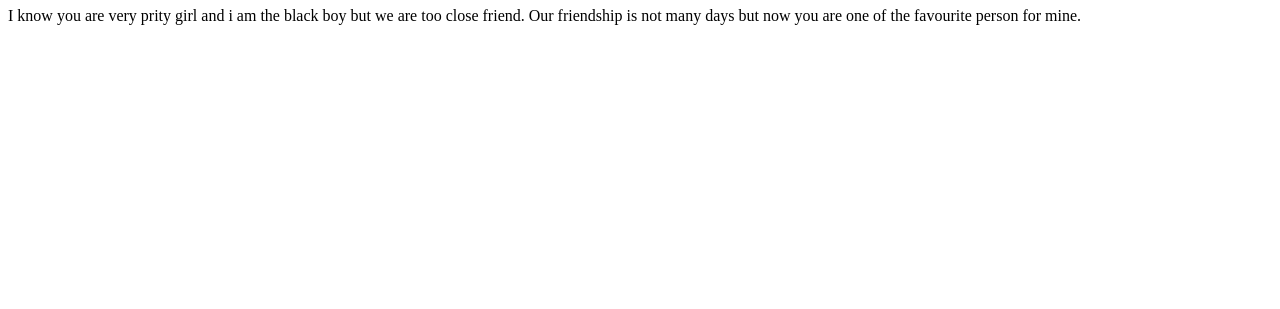
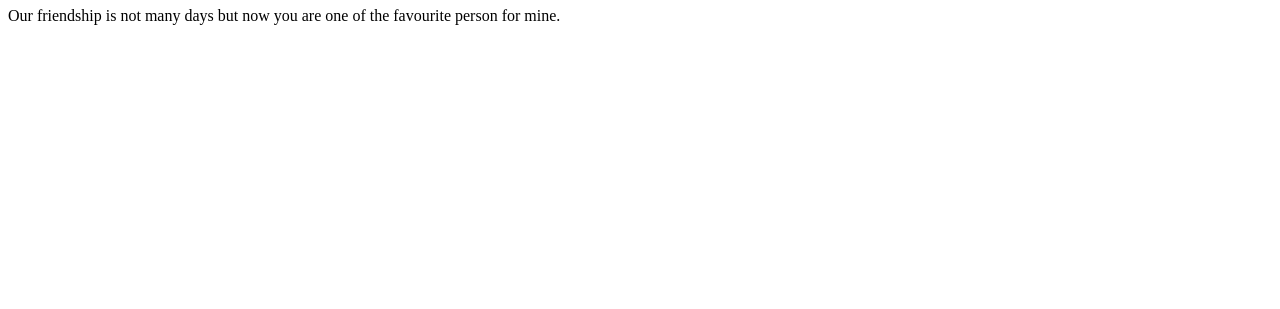
Before and after one commit to Nirupam11/website, a plain HTML site: page Selfi.html in a window 1280 px wide. Shown: the part 491-800 px from the top of the page. Drawn offline with Linux system fonts and the light colour scheme.

Commit message:
Update Selfi.html

```diff
--- a/Selfi.html
+++ b/Selfi.html
@@ -18,5 +18,5 @@
             </tr>
         </table>
         <h1>Our Selfi :- </h1>
-        <p front=50 style="font: size 10 px;" >I know you are very prity girl and i am the black boy but we are too close friend. Our friendship is not many days but now you are one of the favourite person for mine. </p>
+        <p front=50 style="font: size 10 px;" >Our friendship is not many days but now you are one of the favourite person for mine.  </p>
     </body>
```
